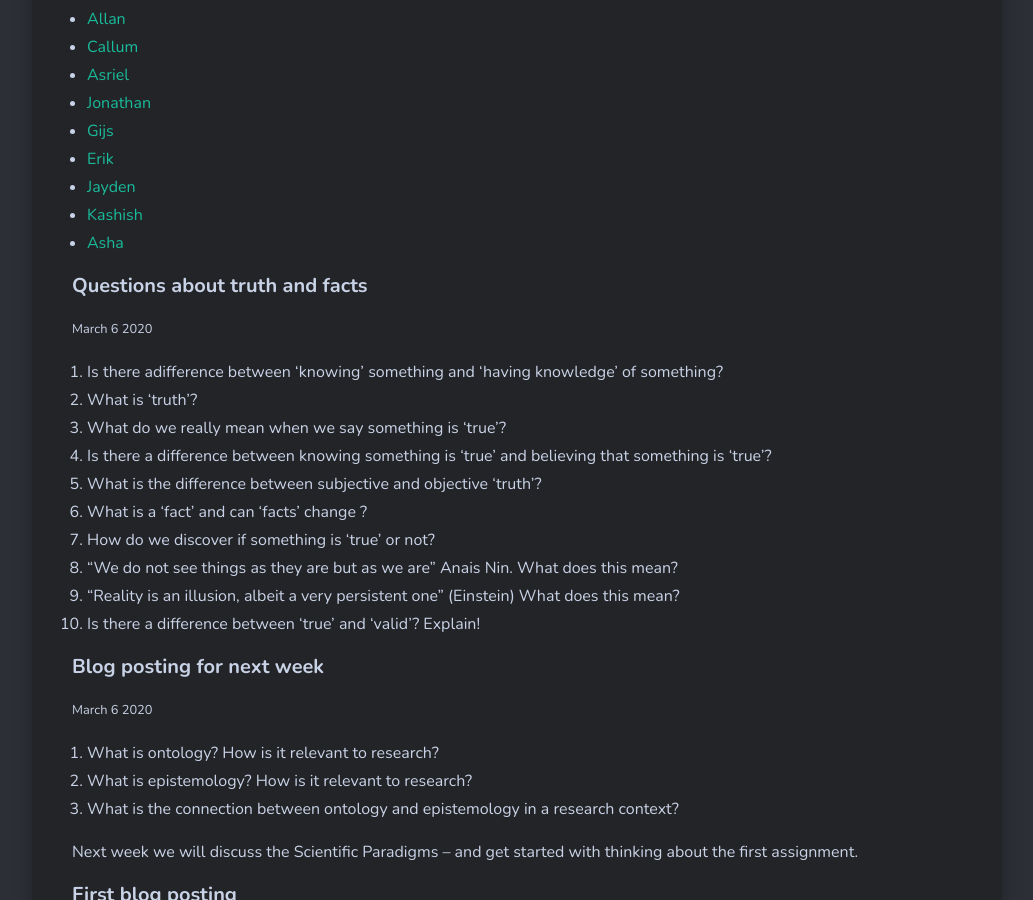
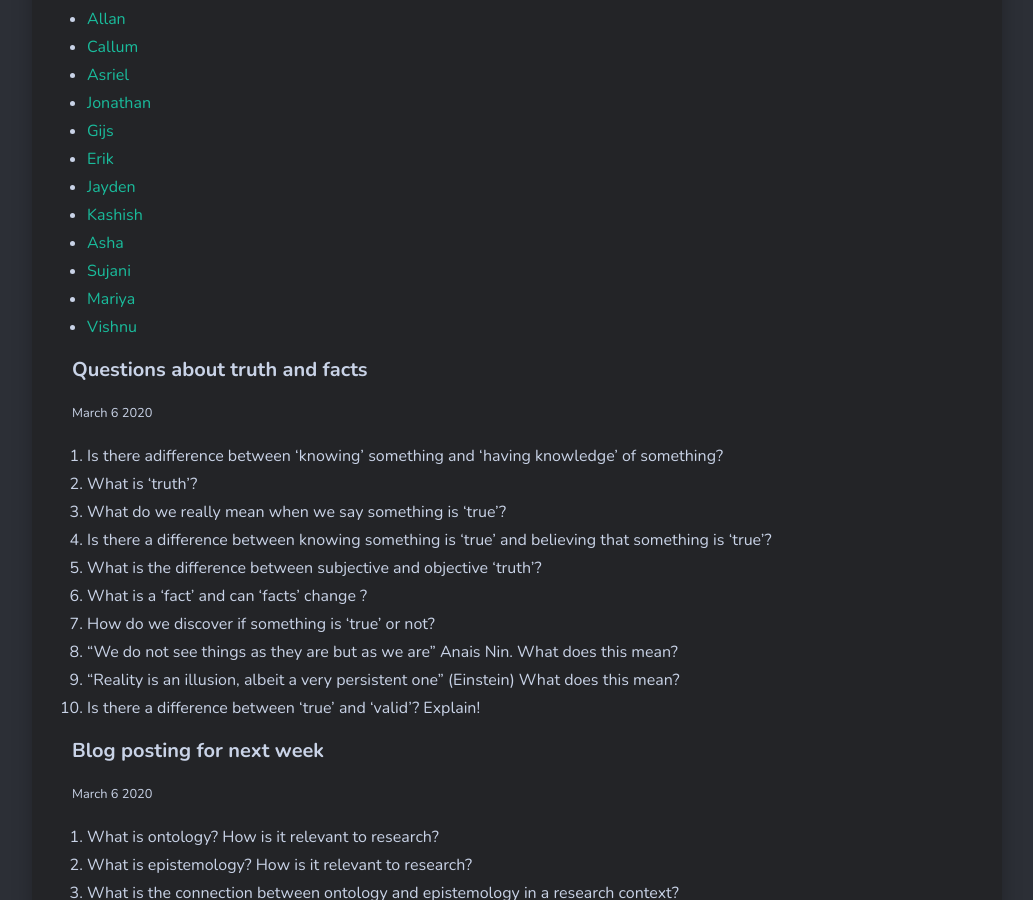
Before and after one commit to larsoliverdam/nmit, a Jekyll site: the page built from _pages/RES701.md, in a window 1280 px wide and 900 px high, scrolled down 978 px. Shown: the whole window, without its empty margins (123-1156 px from the left). Built offline with Jekyll 4.4.1, drawn with Linux system fonts in a browser that asks for light colours; nearby versions of some CDN libraries; comment, search, counter and statistics services are not loaded.

Commit message:
Links added

```diff
--- a/_pages/RES701.md
+++ b/_pages/RES701.md
@@ -16,8 +16,12 @@ image: 08.jpg
 * [Gijs](https://gijs.school.blog/)
 * [Erik](https://evesres701journal.wordpress.com/)
 * [Jayden](https://jaykdpc.wordpress.com/category/res701/)
-* [Kashish](kashishpriya.wordpress.com)
+* [Kashish](https://kashishpriya.wordpress.com)
 * [Asha](https://theasha2.wordpress.com/)
+* [Sujani](https://learntogether511671192.wordpress.com/)
+* [Mariya](https://infomationtechnology.tech.blog/blog-2/)
+* [Vishnu](https://res701vvblog.wordpress.com/)
+
 
 
 #### Questions about truth and facts
```
Also changed, not shown: _pages/SYD701.md (+1 -1 lines).
